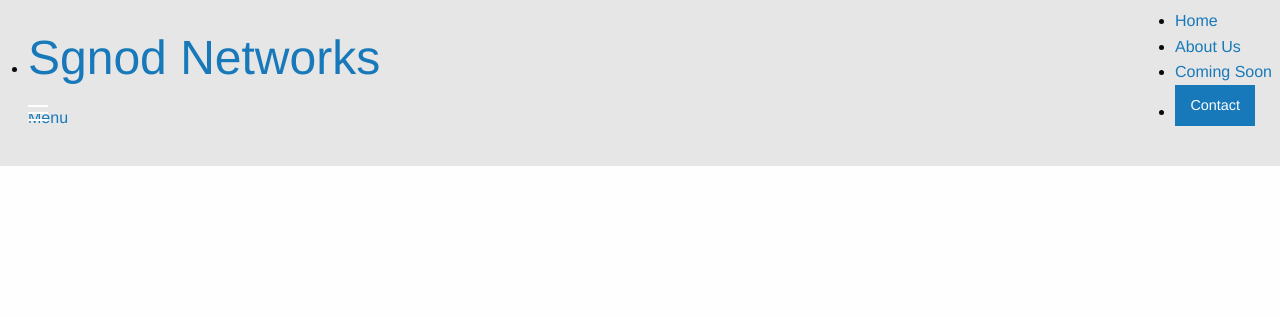
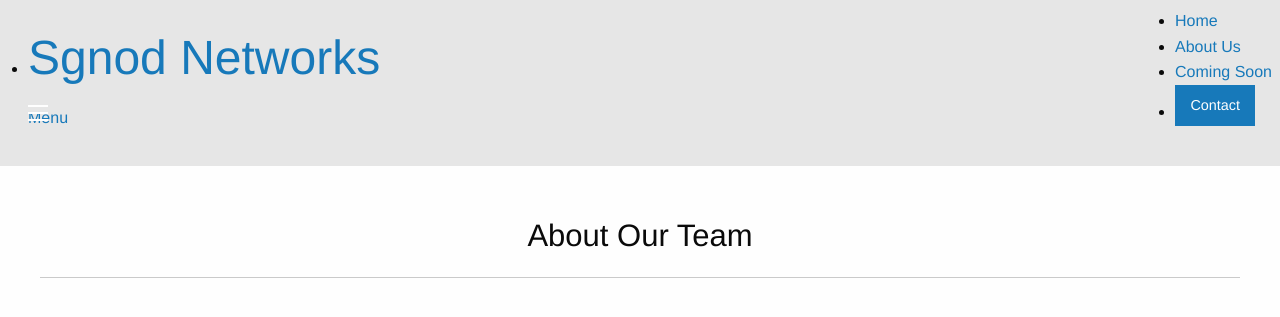
Before and after one commit to zifnab06/sgnod.net, a Flask app: page /about in a window 1280 px wide. Shown: the top 317 px of the page. Run offline with Flask 2, Linux system fonts and the light colour scheme; some libraries are stand-ins or nearby versions.

Commit message:
Updated templates

```diff
--- a/templates/about.html
+++ b/templates/about.html
@@ -1,4 +1,7 @@
 {% extends 'base.html' %}
+{% block header %}
+About Our Team
+{% endblock %}
 
 {% block body %}
 {# Put Body Here #}
--- a/templates/base.html
+++ b/templates/base.html
@@ -45,8 +45,20 @@
                     </ul>
                 -->
                 </section>
+            </nav>
+        </div>
+            <br /><br />
+            <div class="row">
+                <div class="large-10 large-centered columns panel">
+                <h3 align="center">
+                {% block header %}
+                {% endblock %}
+                </h3>
+                <hr>
                 {% block body %}
                 {% endblock %}
+                </div>
+            </div>
         </div>
 
         <script src="//cdnjs.cloudflare.com/ajax/libs/foundation/5.5.0/js/vendor/jquery.js"></script>
--- a/templates/comingsoon.html
+++ b/templates/comingsoon.html
@@ -1,4 +1,7 @@
 {% extends 'base.html' %}
+{% block header %}
+Coming Soon!
+{% endblock %}
 
 {% block body %}
 {# Put Body Here #}
--- a/templates/contact.html
+++ b/templates/contact.html
@@ -1,4 +1,7 @@
 {% extends 'base.html' %}
+{% block header %}
+Contact Information
+{% endblock %}
 
 {% block body %}
 {# Put Body Here #}
--- a/templates/index.html
+++ b/templates/index.html
@@ -1,4 +1,7 @@
 {% extends 'base.html' %}
+{% block header %}
+Sgnod Networks
+{% endblock %}
 
 {% block body %}
 {# Put Body Here #}
```
Lines whose indentation alone changed are shown as unchanged.
